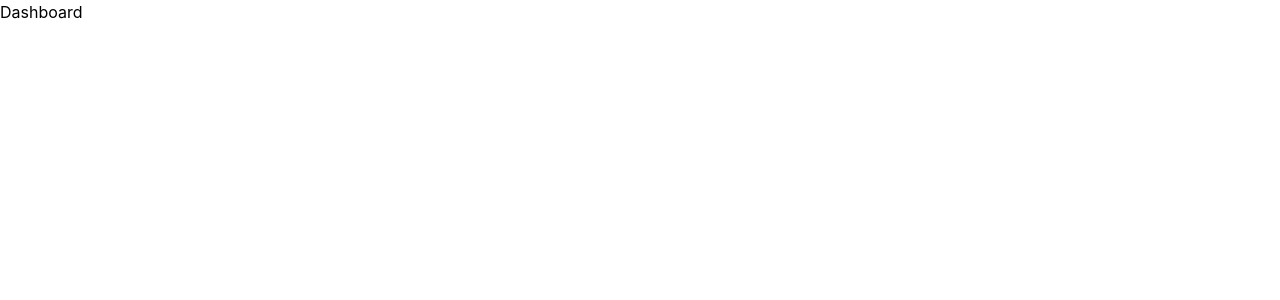
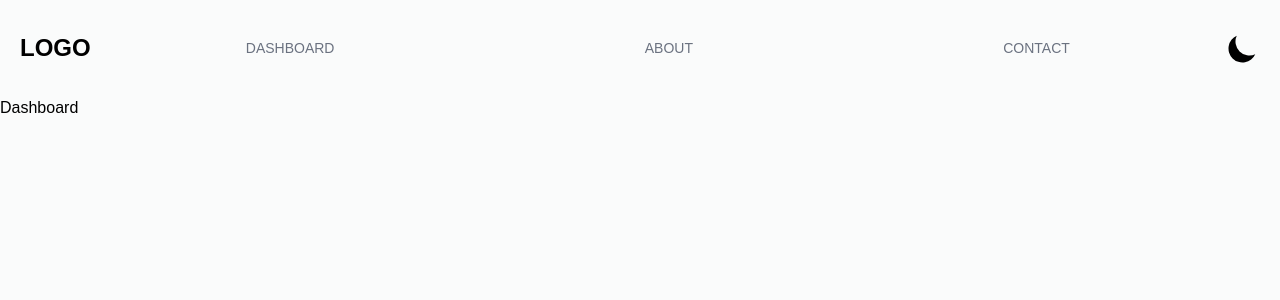
Before and after one commit to krisf451/roberts_communication_FE, a React (Create React App) app: page /dashboard in a window 1280 px wide. Shown: the top 300 px of the page. Built offline with nearby package versions, Linux system fonts and the light colour scheme.

Commit message:
feat: navbar + mobile responsiveness

```diff
--- a/package.json
+++ b/package.json
@@ -3,6 +3,7 @@
   "version": "0.1.0",
   "private": true,
   "dependencies": {
+    "@headlessui/react": "^1.6.4",
     "@reduxjs/toolkit": "^1.8.2",
     "@testing-library/jest-dom": "^5.16.4",
     "@testing-library/react": "^13.3.0",
--- a/public/index.html
+++ b/public/index.html
@@ -10,7 +10,7 @@
       content="Web site created using create-react-app"
     />
     <link rel="apple-touch-icon" href="%PUBLIC_URL%/logo192.png" />
-    <title>Robert Communications</title>
+    <title>Roberts Communications</title>
   </head>
   <body>
     <noscript>You need to enable JavaScript to run this app.</noscript>
--- a/src/App.js
+++ b/src/App.js
@@ -1,13 +1,16 @@
 import React from "react";
-import { Dashboard, UserDetails, Home } from "./components";
+import { Dashboard, UserDetails, Home, Navbar } from "./components";
 import { Routes, Route } from "react-router-dom";
 import { useSelector } from "react-redux";
+import { Toaster } from "react-hot-toast";
 
 const App = () => {
   const { mode } = useSelector((state) => state.theme);
 
   return (
     <div className={`${mode === "Dark" ? "dark" : ""} min-h-screen w-full`}>
+      <Toaster />
+      <Navbar />
       <Routes>
         <Route path="/" element={<Home />} />
         <Route path="/dashboard" element={<Dashboard />} />
--- a/src/components/Dashboard.js
+++ b/src/components/Dashboard.js
@@ -1,7 +1,11 @@
 import React from "react";
 
 const Dashboard = () => {
-  return <div>Dashboard</div>;
+  return (
+    <div className="bg-main-bg dark:bg-main-dark-bg h-screen dark:text-white">
+      Dashboard
+    </div>
+  );
 };
 
 export default Dashboard;
--- a/src/components/Home.js
+++ b/src/components/Home.js
@@ -1,7 +1,7 @@
 import React from "react";
 
 const Home = () => {
-  return <div>Home</div>;
+  return <div className="bg-main-bg dark:bg-main-dark-bg h-screen">Home</div>;
 };
 
 export default Home;
--- a/src/components/Navbar.js
+++ b/src/components/Navbar.js
@@ -1,7 +1,137 @@
 import React from "react";
+import { useSelector, useDispatch } from "react-redux";
+import { toggleDarkMode } from "../redux/features/themeSlice";
+import { HiOutlineLightBulb, HiMoon } from "react-icons/hi";
+import {
+  AiOutlineMenu,
+  AiOutlineContacts,
+  AiOutlineHome,
+  AiOutlineInfoCircle,
+  AiOutlineUser,
+} from "react-icons/ai";
+import { Link } from "react-router-dom";
+import { Menu } from "@headlessui/react";
 
 const Navbar = () => {
-  return <div>Navbar</div>;
+  const { mode } = useSelector((state) => state.theme);
+  const dispatch = useDispatch();
+  const handleToggle = () => {
+    dispatch(toggleDarkMode());
+  };
+  return (
+    <div className="bg-main-bg dark:bg-secondary-dark-bg flex justify-between w-full h-24 shadow-lg items-center dark:text-white">
+      {/* Left - Logo */}
+      <div className="ml-5 text-2xl font-semibold uppercase">
+        <Link to="/">LOGO</Link>
+      </div>
+
+      {/* Links - Hidden on Mobile */}
+      <div className="hidden md:flex flex-1 justify-around w-full text-sm ease-in-out text-gray-500  dark:text-white">
+        <Link
+          to="/dashboard"
+          className="transition-color duration-300 hover:text-gray-800 dark:hover:text-gray-400"
+        >
+          DASHBOARD
+        </Link>
+        <Link
+          to="/about"
+          className="transition-color duration-300 hover:text-gray-800 dark:hover:text-gray-400"
+        >
+          ABOUT
+        </Link>
+        <Link
+          to="/contact"
+          className="transition-color duration-3000 hover:text-gray-800 dark:hover:text-gray-400"
+        >
+          CONTACT
+        </Link>
+      </div>
+
+      {/* Right Side - Theme + Mobile Menu */}
+      <div className="mr-5 flex items-center gap-4">
+        <div onClick={handleToggle} className="cursor-pointer">
+          {mode === "Dark" ? (
+            <HiOutlineLightBulb size={35} />
+          ) : (
+            <HiMoon size={35} />
+          )}
+        </div>
+        <Menu as="div" className="relative md:hidden flex items-center">
+          <Menu.Button className="cursor-pointer transition-all transform hover:rotate-90 duration-500 ease-linear">
+            <AiOutlineMenu size={25} />
+          </Menu.Button>
+          <Menu.Items className="origin-top-right absolute right-0 top-10 w-56 rounded-lg shadow-lg bg-main-bg dark:bg-main-dark-bg dark:text-white ring-1 ring-black ring-opacity-5 divide-y divide-gray-100 focus:outline-none">
+            <div className="py-1">
+              <Menu.Item>
+                {({ active }) => (
+                  <Link
+                    to="/"
+                    className={`rounded-lg flex items-center px-4 py-4 text-sm ${
+                      active ? "bg-gray-200 dark:bg-secondary-dark-bg" : ""
+                    }`}
+                  >
+                    <AiOutlineHome
+                      className="mr-3 h-5 w-5"
+                      aria-hidden="true"
+                    />
+                    Home
+                  </Link>
+                )}
+              </Menu.Item>
+              <Menu.Item>
+                {({ active }) => (
+                  <Link
+                    to="/dashboard"
+                    className={`rounded-lg flex items-center px-4 py-4 text-sm ${
+                      active ? "bg-gray-200 dark:bg-secondary-dark-bg" : ""
+                    }`}
+                  >
+                    <AiOutlineUser
+                      className="mr-3 h-5 w-5"
+                      aria-hidden="true"
+                    />
+                    Dashboard
+                  </Link>
+                )}
+              </Menu.Item>
+              <Menu.Item>
+                {({ active }) => (
+                  <Link
+                    to="/about"
+                    className={`rounded-lg flex items-center px-4 py-4 text-sm ${
+                      active ? "bg-gray-200 dark:bg-secondary-dark-bg" : ""
+                    }`}
+                  >
+                    <AiOutlineInfoCircle
+                      className="mr-3 h-5 w-5"
+                      aria-hidden="true"
+                    />
+                    About
+                  </Link>
+                )}
+              </Menu.Item>
+              <Menu.Item>
+                {({ active }) => (
+                  <Link
+                    to="/contact"
+                    className={`rounded-lg flex items-center px-4 py-4 text-sm ${
+                      active ? "bg-gray-200  dark:bg-secondary-dark-bg" : ""
+                    }`}
+                  >
+                    <AiOutlineContacts
+                      className="mr-3 h-5 w-5"
+                      aria-hidden="true"
+                    />
+                    Contact
+                  </Link>
+                )}
+              </Menu.Item>
+            </div>
+          </Menu.Items>
+        </Menu>
+      </div>
+    </div>
+  );
 };
 
 export default Navbar;
--- a/src/index.css
+++ b/src/index.css
@@ -2,16 +2,19 @@
 @tailwind components;
 @tailwind utilities;
 
+@import url("https://fonts.googleapis.com/css2?family=Poppins:wght@300;400;600;700&display=swap");
+
 body {
   margin: 0;
-  font-family: -apple-system, BlinkMacSystemFont, "Segoe UI", "Roboto", "Oxygen",
-    "Ubuntu", "Cantarell", "Fira Sans", "Droid Sans", "Helvetica Neue",
-    sans-serif;
+  font-family: "Poppins", sans-serif;
   -webkit-font-smoothing: antialiased;
   -moz-osx-font-smoothing: grayscale;
 }
 
-code {
-  font-family: source-code-pro, Menlo, Monaco, Consolas, "Courier New",
-    monospace;
+img {
+  -webkit-backface-visibility: hidden;
+  -ms-transform: translateZ(0); /* IE 9 */
+  -webkit-transform: translateZ(0); /* Chrome, Safari, Opera */
+  transform: translateZ(0);
+  backface-visibility: hidden;
 }
```
Also changed, not shown: 1 other file (tests, documents, lock files or other folders).
